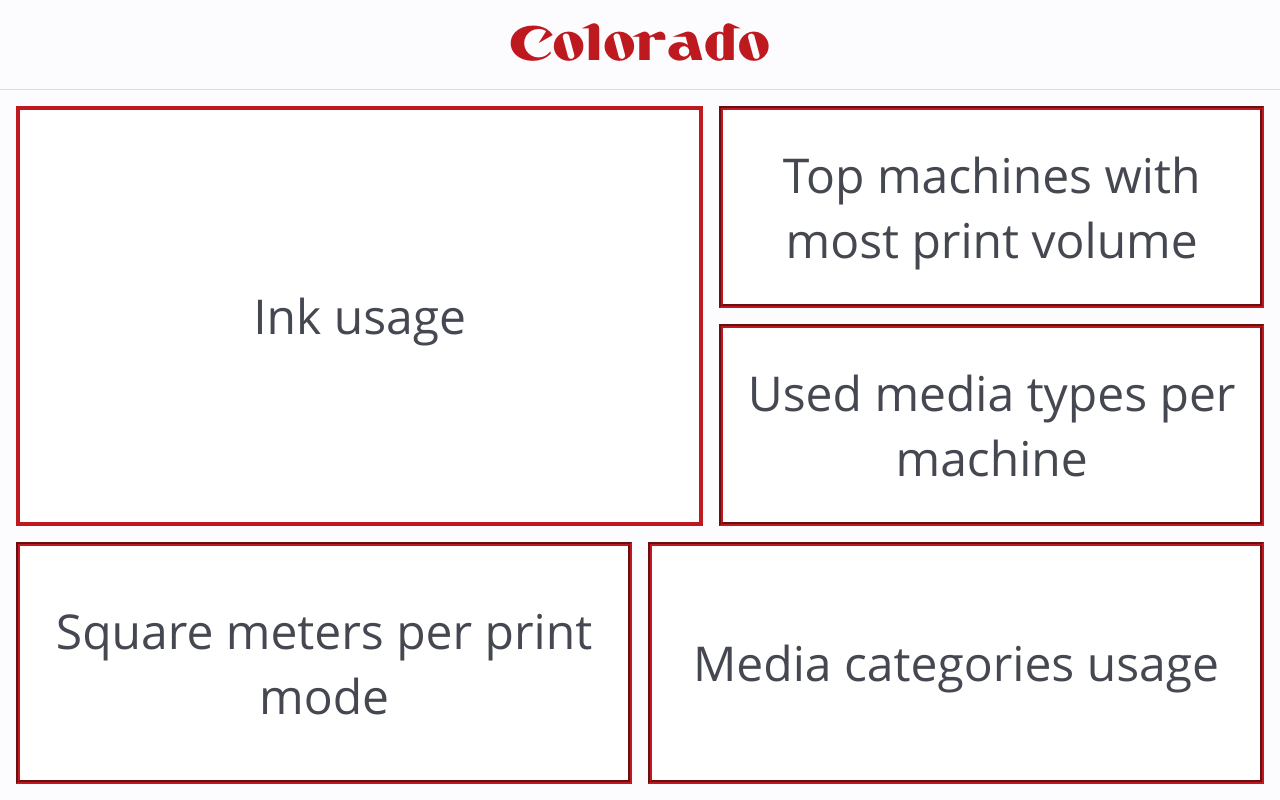
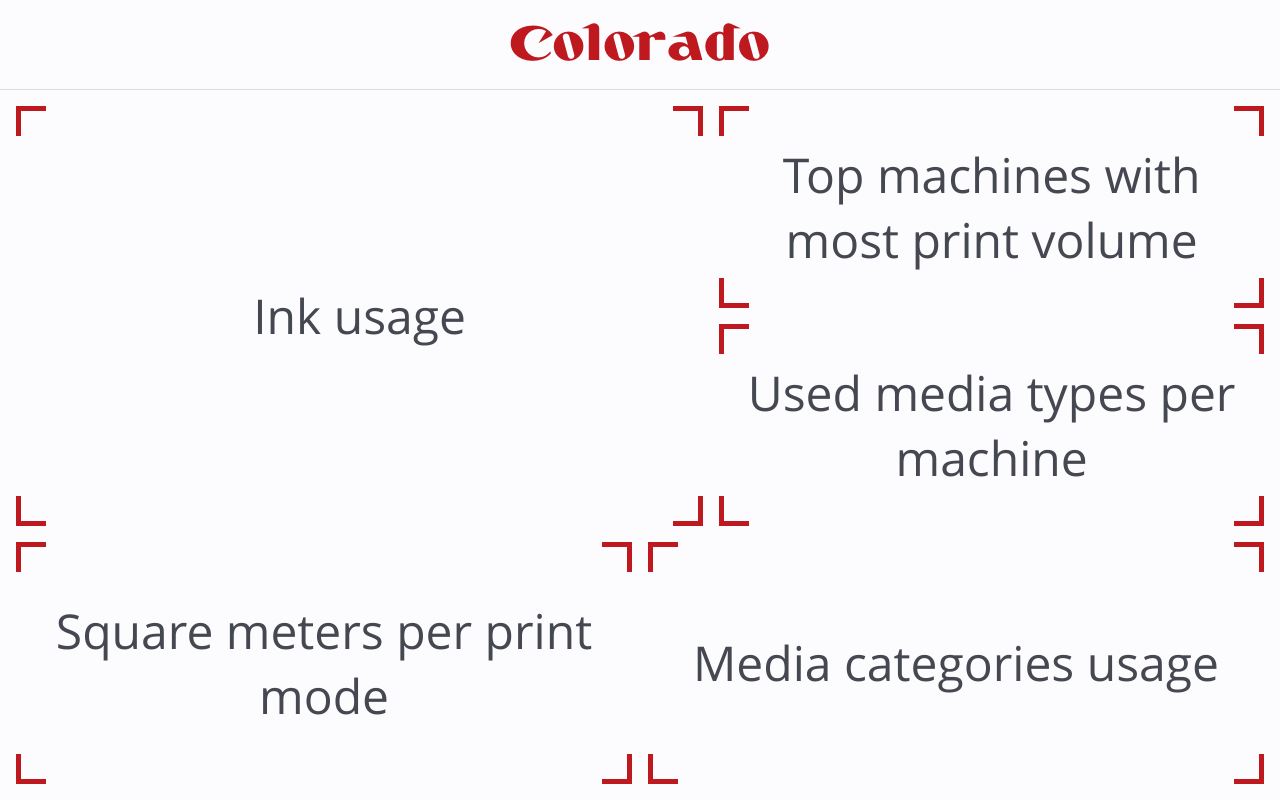
Before and after one commit to stoyanK7/colorado-dashboard, a React (Create React App) app in the folder Frontend/: page / in a window 1280 px wide. Built offline with nearby package versions, Linux system fonts and the light colour scheme.

Commit message:
Added partial corner borders✅

```diff
--- a/Frontend/src/css/site/Home.css
+++ b/Frontend/src/css/site/Home.css
@@ -14,7 +14,7 @@
 
 .home .chart {
   padding: 1em;
-  border: 0.25em groove;
+  /* border: 0.25em groove; */
   position: relative;
   border-color: var(--carnelian);
   transition: transform 250ms;
@@ -22,6 +22,23 @@
   display: flex;
   justify-content: center;
   align-items: center;
+
+  /* Borders */
+  --b: 5px;
+  /* thickness of the border */
+  --w: 30px;
+  /* width of border */
+  border: var(--b) solid transparent;
+  /* space for the border */
+  --g: #0000 90deg, var(--carnelian) 0;
+  background:
+    conic-gradient(from 90deg at top var(--b) left var(--b), var(--g)) 0 0,
+    conic-gradient(from 180deg at top var(--b) right var(--b), var(--g)) 100% 0,
+    conic-gradient(from 0deg at bottom var(--b) left var(--b), var(--g)) 0 100%,
+    conic-gradient(from -90deg at bottom var(--b) right var(--b), var(--g)) 100% 100%;
+  background-size: var(--w) var(--w);
+  background-origin: border-box;
+  background-repeat: no-repeat;
 }
 
 .home .chart:hover {
@@ -35,7 +52,7 @@
 }
 
 .home .main-chart {
-  border-style: solid;
+  /* border-style: solid; */
   grid-row: 1/3;
   grid-column: 1 / 7;
 }
```
